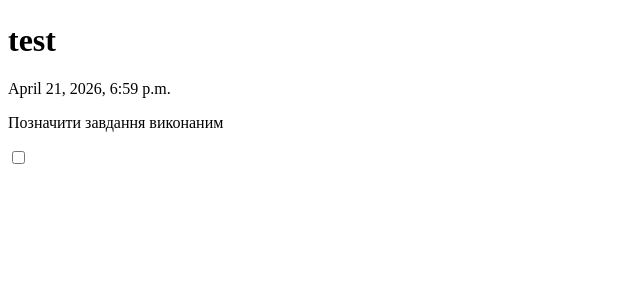
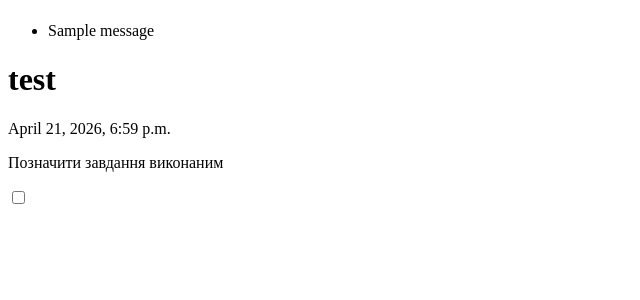
Before and after one commit to qmayker/todo, a Django app: page /tasks/task/18/ in a window 1280 px wide. Shown: the part 58-358 px from the top of the page, without its empty margins (0-640 px from the left). Run offline with Django 5.2, Linux system fonts and the light colour scheme; a user stored in the database is signed in; data comes from the database, SQL or seed files in the repository; both versions use the stored data as it was after the commit; one stand-in notice (Sample message) is shown.

Commit message:
Added messages support + message after creating task. Fixed OneTime.clean

```diff
--- a/todo/tasks/models.py
+++ b/todo/tasks/models.py
@@ -34,8 +34,10 @@ class OneTime(models.Model):
     expires_at = models.DateTimeField(null=True, blank=True)
 
     def clean(self):
+        if not self.expires_at:
+            return
         if self.expires_at <= timezone.now():
-            raise ValidationError('Time error')
+            raise ValidationError("Time error")
 
     def __str__(self):
         return "Onetime task"
--- a/todo/tasks/views.py
+++ b/todo/tasks/views.py
@@ -1,5 +1,6 @@
 from django.views.generic import ListView, DetailView, View
 from django.contrib.auth.mixins import LoginRequiredMixin
+from django.contrib import messages
 from django.apps import apps
 from django.http import HttpResponseNotFound, HttpRequest
 from django.forms import modelform_factory, ModelForm, widgets
@@ -87,7 +88,9 @@ class TaskCreateView(LoginRequiredMixin, View):
             type_obj = type_form.save(commit=False)
             type_obj.task = task
             type_obj.save()
-
+            messages.add_message(
+                request, messages.SUCCESS, 'Task has been created'
+            )
             return redirect(self.success_url)
 
             # Fix required fields
--- a/todo/templates/base.html
+++ b/todo/templates/base.html
@@ -10,6 +10,17 @@
     <header>
         <h1>Yodo. Your todo list.</h1>
     </header>
+
+    {% if messages %}
+    <ul class="messages">
+        {% for message in messages %}
+            <li>
+                {{message}}
+            </li>
+        {% endfor %}
+    </ul>
+    {% endif %}
+
     {% block content %}
     {% endblock content %}
 </body>
```
Also changed, not shown: todo/db.sqlite3.
